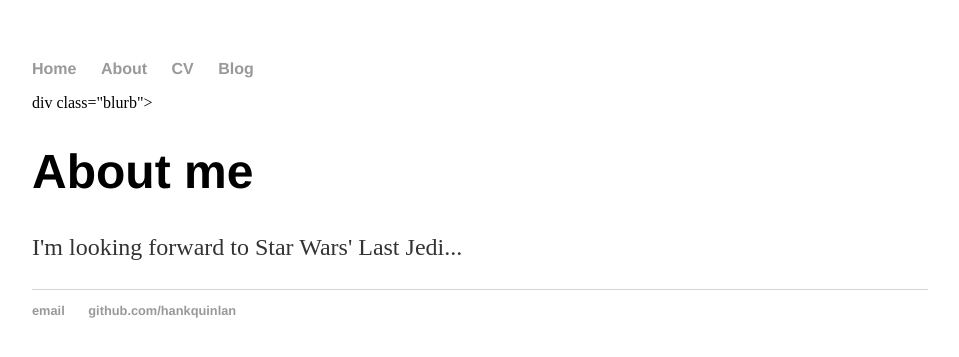
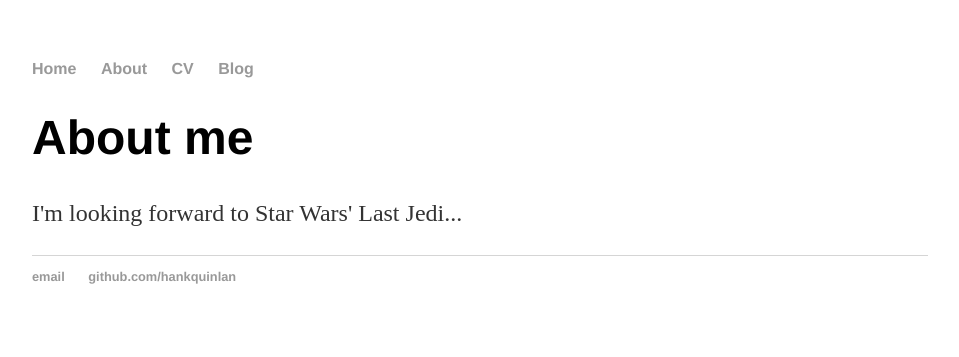
Before and after one commit to AurelieBayre/aurelieBayre.github.io, a Jekyll site: the page built from about/index.html, in a window 1280 px wide. Shown: the top 357 px of the page, without its empty margins (160-1119 px from the left). Built offline with Jekyll 4.4.1, drawn with Linux system fonts in a browser that asks for light colours.

Commit message:
Update index.html

```diff
--- a/about/index.html
+++ b/about/index.html
@@ -2,7 +2,7 @@
 layout: default
 title: About Aurélie Bayre, young padawan
 ---
-div class="blurb">
+<div class="blurb">
 	<h1>About me</h1>
 	<p>I'm looking forward to Star Wars' Last Jedi...</p>
 </div><!-- /.blurb -->
```
